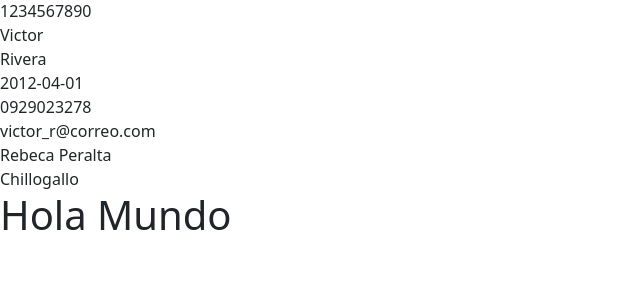
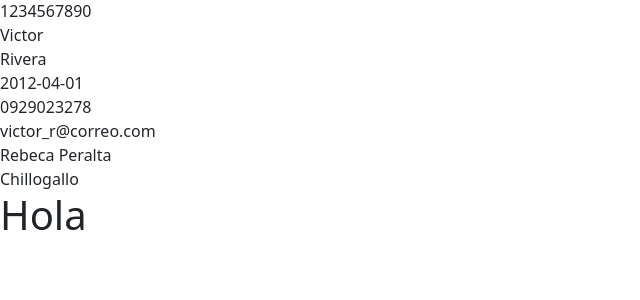
Before and after one commit to libreriavict/practischool, a PHP site: page / in a window 1280 px wide. Shown: the part 305-605 px from the top of the page, without its empty margins (0-640 px from the left). Run offline with PHP 8.4, Linux system fonts and the light colour scheme; data comes from the database, SQL or seed files in the repository.

Commit message:
Modificacion

```diff
--- a/editar.php
+++ b/editar.php
@@ -1,5 +1,6 @@
 <?php
     include ("conexion.php");
+    //conexion de la base de datos
     $con=conectar();
     $idEstudiante=$_POST['idEstudiante'];
     $estCedula=$_POST['estCedula'];
--- a/eliminar.php
+++ b/eliminar.php
@@ -1,5 +1,6 @@
 <?php
     include("conexion.php");
+    //conexion de la base de datos
     $con=conectar();
 
     $idEstudiante=$_GET['id'];
--- a/index.php
+++ b/index.php
@@ -1,5 +1,6 @@
 <?php
     include("conexion.php");
+    //conexion de la base de datos
     $con=conectar();
     $estudiante = "SELECT * FROM tbl_estudiante";
 ?>
@@ -85,6 +86,6 @@
 
 </div>
 
-    <h1>Hola Mundo</h1>
+    <h1>Hola</h1>
 </body>
 </html>
--- a/listar.php
+++ b/listar.php
@@ -1,5 +1,6 @@
 <?php
     include("conexion.php");
+    //conexion de la base de datos
     $con=conectar();
     $sql="SELECT * FROM tbl_estudiante ";
     $query=mysqli_query($con,$sql);
```
